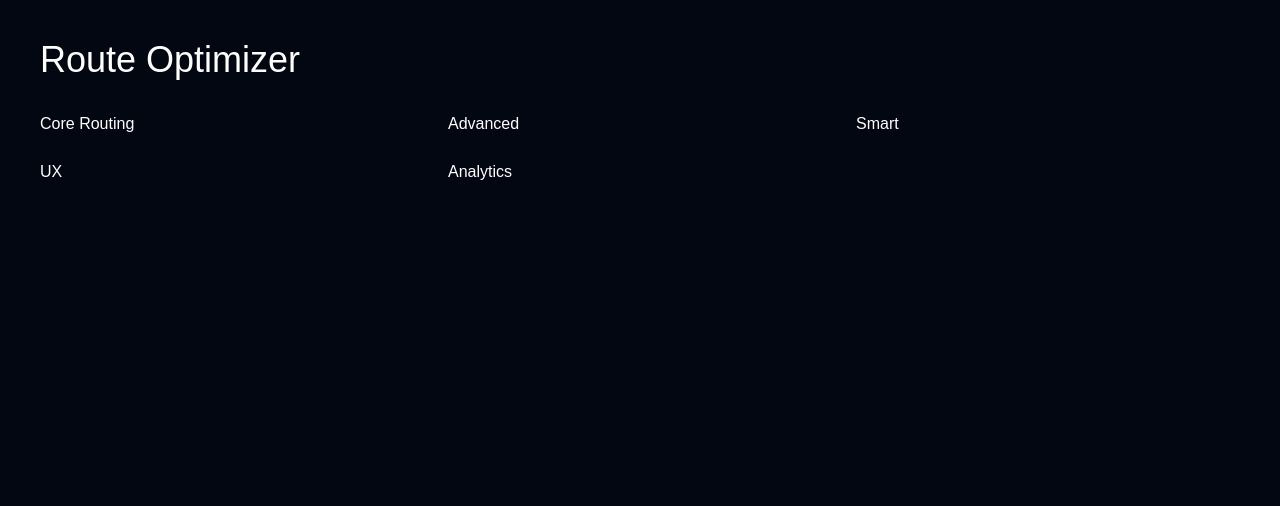
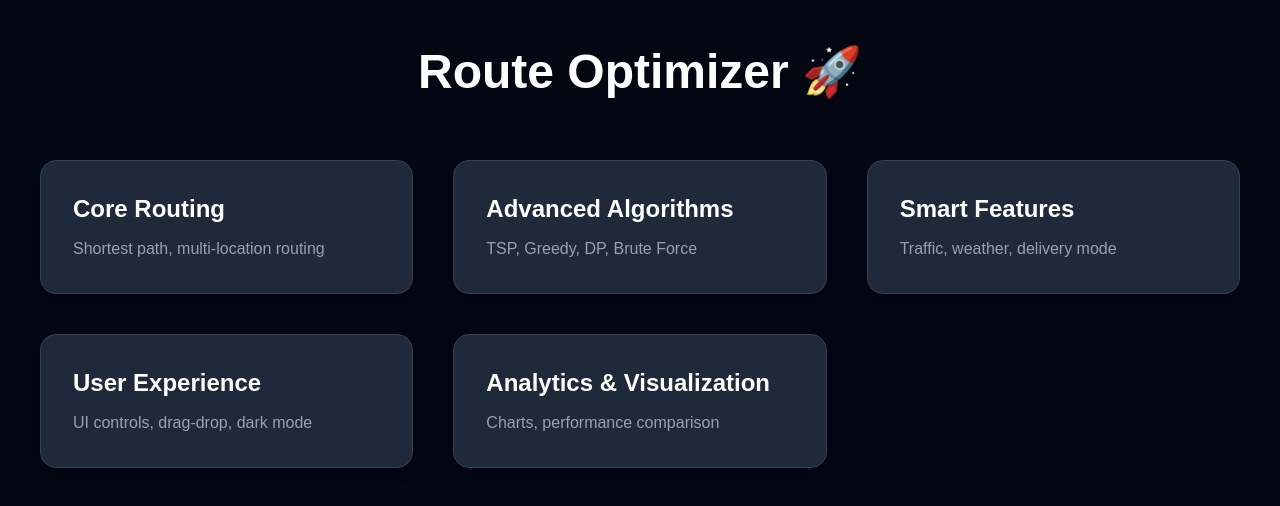
Before and after one commit to Amansingh675/route-optimizer, a Next.js app: page / in a window 1280 px wide. Shown: the top 506 px of the page. Built offline with nearby package versions, Linux system fonts and the light colour scheme.

Commit message:
Improved landing page UI with feature cards

```diff
--- a/app/page.tsx
+++ b/app/page.tsx
@@ -1,17 +1,61 @@
 import Link from "next/link";
+
+const features = [
+  {
+    title: "Core Routing",
+    desc: "Shortest path, multi-location routing",
+    link: "/core",
+  },
+  {
+    title: "Advanced Algorithms",
+    desc: "TSP, Greedy, DP, Brute Force",
+    link: "/advanced",
+  },
+  {
+    title: "Smart Features",
+    desc: "Traffic, weather, delivery mode",
+    link: "/smart",
+  },
+  {
+    title: "User Experience",
+    desc: "UI controls, drag-drop, dark mode",
+    link: "/ux",
+  },
+  {
+    title: "Analytics & Visualization",
+    desc: "Charts, performance comparison",
+    link: "/analytics",
+  },
+];
 
 export default function Home() {
   return (
-    <main className="min-h-screen bg-gray-950 text-white p-10">
-      <h1 className="text-4xl mb-8">Route Optimizer</h1>
+    <main className="min-h-screen bg-gray-950 text-white px-10 py-12">
 
-      <div className="grid md:grid-cols-3 gap-6">
-        <Link href="/core">Core Routing</Link>
-        <Link href="/advanced">Advanced</Link>
-        <Link href="/smart">Smart</Link>
-        <Link href="/ux">UX</Link>
-        <Link href="/analytics">Analytics</Link>
+      {/* Title */}
+      <h1 className="text-5xl font-bold text-center mb-16">
+        Route Optimizer 🚀
+      </h1>
+
+      {/* Cards */}
+      <div className="grid md:grid-cols-3 gap-10">
+        {features.map((f, i) => (
+          <Link key={i} href={f.link}>
+            <div className="p-8 bg-gray-800 rounded-2xl shadow-lg hover:bg-gray-700 hover:scale-105 transition-all duration-300 cursor-pointer border border-gray-700">
+
+              <h2 className="text-2xl font-semibold mb-3">
+                {f.title}
+              </h2>
+
+              <p className="text-gray-400">
+                {f.desc}
+              </p>
+
+            </div>
+          </Link>
+        ))}
       </div>
+
     </main>
   );
 }
--- a/components/MapComponent.tsx
+++ b/components/MapComponent.tsx
@@ -4,10 +4,12 @@ import {
   MapContainer,
   TileLayer,
   Marker,
+  Polyline,
   useMapEvents,
 } from "react-leaflet";
 import { useState } from "react";
 import type { LeafletMouseEvent, LatLngExpression } from "leaflet";
+import { getDistance } from "@/utils/distance";
 
 type Location = {
   lat: number;
@@ -16,14 +18,30 @@ type Location = {
 
 export default function MapComponent() {
   const [locations, setLocations] = useState<Location[]>([]);
+  const [totalDistance, setTotalDistance] = useState<number>(0);
 
   function MapClickHandler() {
     useMapEvents({
       click(e: LeafletMouseEvent) {
-        setLocations((prev) => [
-          ...prev,
-          { lat: e.latlng.lat, lng: e.latlng.lng },
-        ]);
+        const newPoint = { lat: e.latlng.lat, lng: e.latlng.lng };
+
+        setLocations((prev) => {
+          const updated = [...prev, newPoint];
+
+          // calculate distance
+          let distance = 0;
+          for (let i = 0; i < updated.length - 1; i++) {
+            distance += getDistance(
+              updated[i].lat,
+              updated[i].lng,
+              updated[i + 1].lat,
+              updated[i + 1].lng
+            );
+          }
+
+          setTotalDistance(distance);
+          return updated;
+        });
       },
     });
     return null;
@@ -32,18 +50,31 @@ export default function MapComponent() {
   const center: LatLngExpression = [28.6139, 77.2090];
 
   return (
-    <div className="h-125 w-full">
+    <div>
+      {/* Distance UI */}
+      <div className="mb-4 p-3 bg-gray-800 rounded-lg">
+        <p>Total Distance: {totalDistance.toFixed(2)} km</p>
+        <p>Points: {locations.length}</p>
+      </div>
+
       <MapContainer
         center={center}
         zoom={5}
-        className="h-full w-full rounded-xl"
+        className="h-125 w-full rounded-xl"
       >
         <TileLayer url="https://{s}.tile.openstreetmap.org/{z}/{x}/{y}.png" />
+
         <MapClickHandler />
 
+        {/* Markers */}
         {locations.map((loc, i) => (
           <Marker key={i} position={[loc.lat, loc.lng]} />
         ))}
+
+        {/* Route Line */}
+        {locations.length > 1 && (
+          <Polyline positions={locations.map((l) => [l.lat, l.lng])} />
+        )}
       </MapContainer>
     </div>
   );
--- /dev/null
+++ b/utils/distance.ts
@@ -0,0 +1,22 @@
+export function getDistance(
+  lat1: number,
+  lon1: number,
+  lat2: number,
+  lon2: number
+) {
+  const R = 6371; // km
+
+  const dLat = ((lat2 - lat1) * Math.PI) / 180;
+  const dLon = ((lon2 - lon1) * Math.PI) / 180;
+
+  const a =
+    Math.sin(dLat / 2) * Math.sin(dLat / 2) +
+    Math.cos((lat1 * Math.PI) / 180) *
+      Math.cos((lat2 * Math.PI) / 180) *
+      Math.sin(dLon / 2) *
+      Math.sin(dLon / 2);
+
+  const c = 2 * Math.atan2(Math.sqrt(a), Math.sqrt(1 - a));
+
+  return R * c;
+}
```
